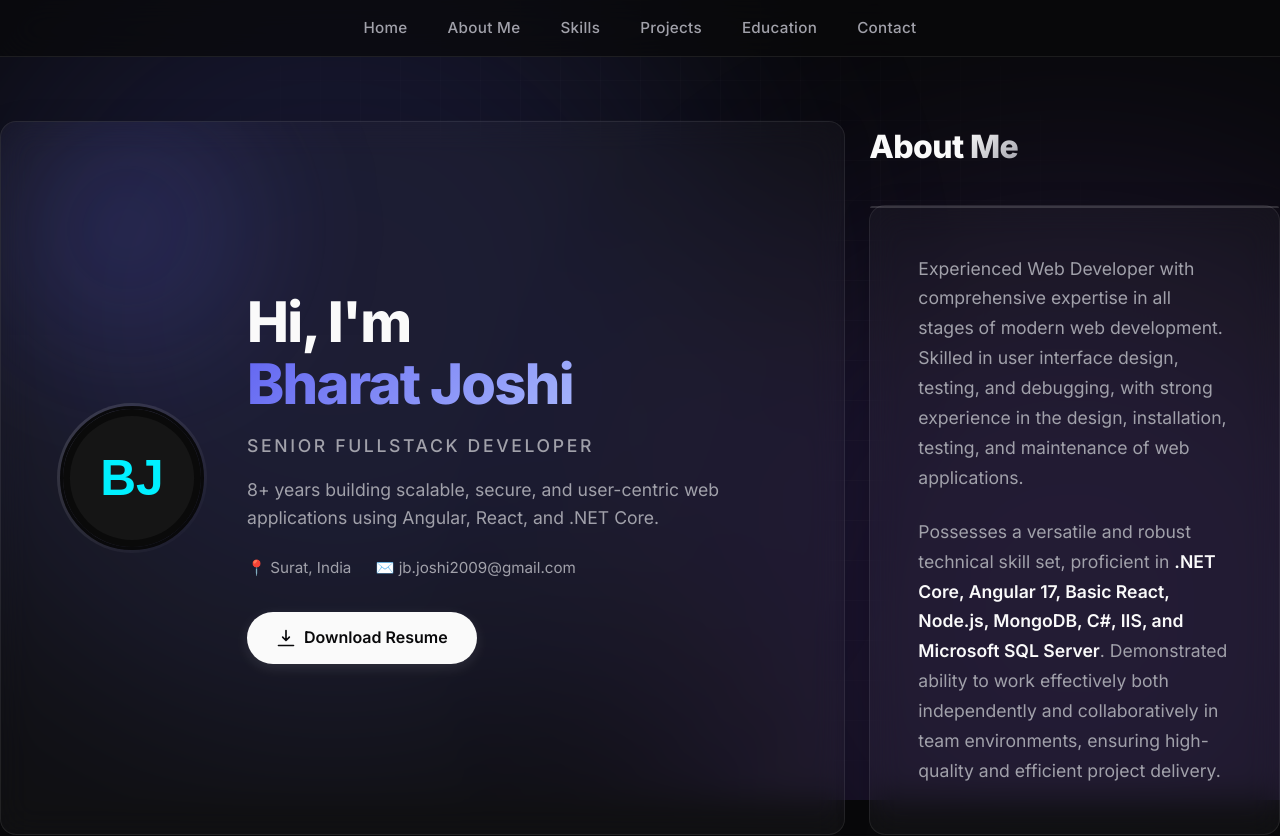
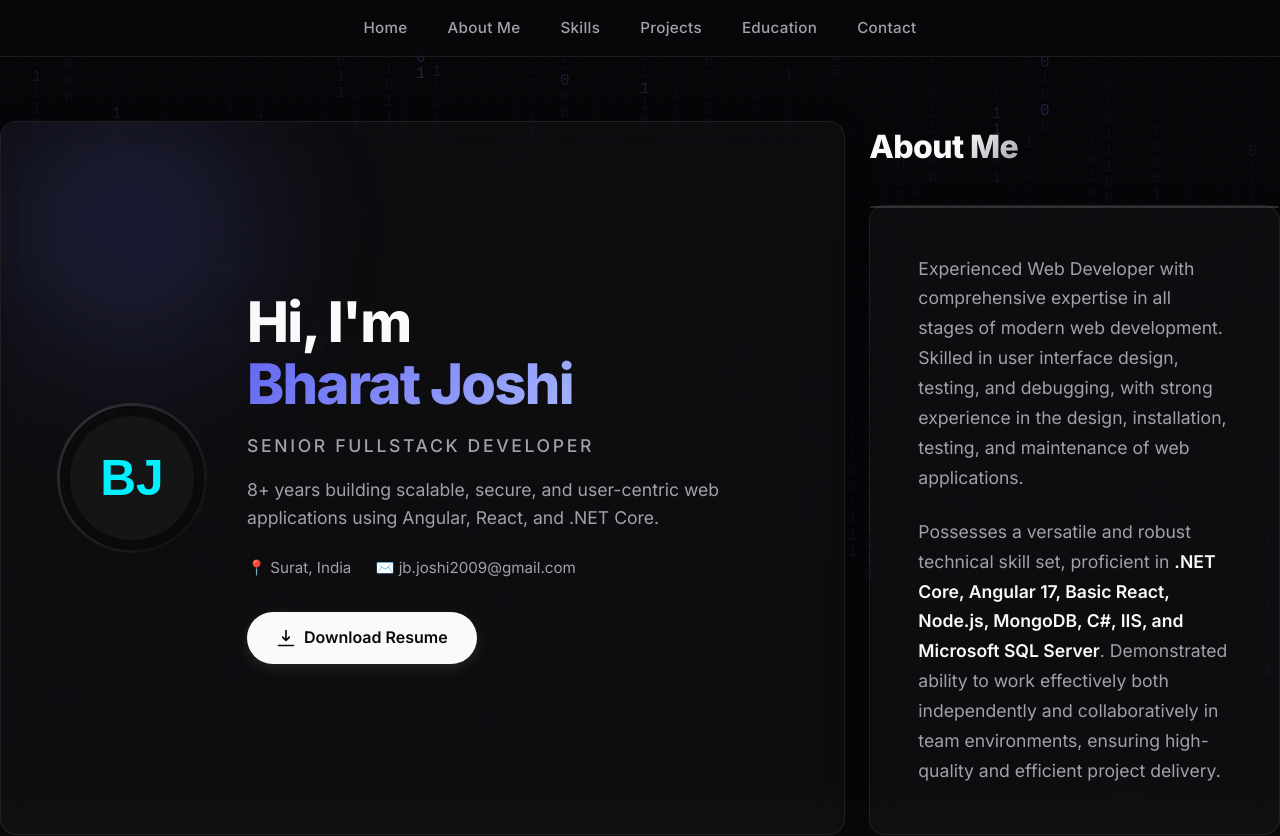
Before and after one commit to bharat-joshi/portfolio, a Next.js app: page / in a window 1280 px wide. Shown: the top 836 px of the page. Built offline with nearby package versions, Linux system fonts and the light colour scheme.

Commit message:
add binary background

```diff
--- a/app/globals.css
+++ b/app/globals.css
@@ -182,75 +182,3 @@
 ::-webkit-scrollbar-thumb:hover {
   background: rgba(255, 255, 255, 0.2);
 }
-
-/* Background Animation */
-.bg-animation {
-  position: fixed;
-  top: 0;
-  left: 0;
-  width: 100vw;
-  height: 100vh;
-  z-index: 0;
-  overflow: hidden;
-  background: var(--background);
-  pointer-events: none;
-}
-
-.bg-animation::before,
-.bg-animation::after {
-  content: "";
-  position: absolute;
-  width: 60vw;
-  height: 60vw;
-  border-radius: 50%;
-  filter: blur(120px);
-  opacity: 0.15;
-  animation: float 20s infinite ease-in-out;
-  pointer-events: none;
-}
-
-.bg-animation::before {
-  background: var(--primary);
-  top: -10vw;
-  left: -10vw;
-  animation-delay: 0s;
-}
-
-.bg-animation::after {
-  background: var(--accent);
-  bottom: -10vw;
-  right: -10vw;
-  animation-delay: -10s;
-  animation-direction: reverse;
-}
-
-@keyframes float {
-  0%, 100% {
-    transform: translate(0, 0) scale(1);
-  }
-  25% {
-    transform: translate(5vw, 10vh) scale(1.1);
-  }
-  50% {
-    transform: translate(10vw, -5vh) scale(0.9);
-  }
-  75% {
-    transform: translate(-5vw, 5vh) scale(1.05);
-  }
-}
-
-/* Grid overlay for a premium tech feel */
-.bg-grid {
-  position: absolute;
-  top: 0;
-  left: 0;
-  width: 100%;
-  height: 100%;
-  background-image:
-    linear-gradient(rgba(255, 255, 255, 0.03) 1px, transparent 1px),
-    linear-gradient(90deg, rgba(255, 255, 255, 0.03) 1px, transparent 1px);
-  background-size: 40px 40px;
-  mask-image: radial-gradient(circle at center, black, transparent 80%);
-  -webkit-mask-image: radial-gradient(circle at center, black, transparent 80%);
-  pointer-events: none;
-}
--- a/app/layout.tsx
+++ b/app/layout.tsx
@@ -3,6 +3,7 @@
 import "./globals.css";
 import Navbar from "@/components/Navbar";
 import Footer from "@/components/Footer";
+import BinaryBackground from "@/components/BinaryBackground";
 
 const inter = Inter({
   variable: "--font-inter",
@@ -72,9 +73,7 @@
   return (
     <html lang="en">
       <body className={`${inter.variable} antialiased text-foreground bg-background`}>
-        <div className="bg-animation">
-          <div className="bg-grid"></div>
-        </div>
+        <BinaryBackground />
         <div className="relative z-10">
           <Navbar />
           {children}
--- /dev/null
+++ b/components/BinaryBackground.tsx
@@ -0,0 +1,78 @@
+"use client";
+
+import { useEffect, useRef } from "react";
+
+export default function BinaryBackground() {
+  const canvasRef = useRef<HTMLCanvasElement>(null);
+
+  useEffect(() => {
+    const canvas = canvasRef.current;
+    if (!canvas) return;
+
+    const ctx = canvas.getContext("2d");
+    if (!ctx) return;
+
+    let drops: number[] = [];
+    const fontSize = 16;
+    let columns = 0;
+
+    const initCanvas = () => {
+      canvas.width = window.innerWidth;
+      canvas.height = window.innerHeight;
+
+      const newColumns = Math.ceil(canvas.width / fontSize);
+      if (newColumns !== columns) {
+        columns = newColumns;
+        // Start characters at random negative y positions to stagger them
+        drops = Array(columns).fill(0).map(() => Math.random() * -50);
+      }
+    };
+
+    initCanvas();
+    window.addEventListener("resize", initCanvas);
+
+    const draw = () => {
+      // Use semi-transparent dark background for the trail effect
+      // This matches the --background of the site #09090b
+      ctx.fillStyle = "rgba(9, 9, 11, 0.1)";
+      ctx.fillRect(0, 0, canvas.width, canvas.height);
+
+      ctx.font = `${fontSize}px monospace`;
+
+      for (let i = 0; i < drops.length; i++) {
+        // Generate binary 0 or 1
+        const text = Math.random() > 0.5 ? "1" : "0";
+
+        // Add random intensity to characters to make it look premium
+        const opacity = Math.random() > 0.9 ? 0.9 : 0.3;
+        // Apply primary color with calculated opacity
+        ctx.fillStyle = `rgba(99, 102, 241, ${opacity})`;
+
+        const dropY = drops[i] * fontSize;
+        ctx.fillText(text, i * fontSize, dropY);
+
+        // Reset back to top with slight randomness
+        if (dropY > canvas.height && Math.random() > 0.975) {
+          drops[i] = 0;
+        }
+
+        drops[i]++;
+      }
+    };
+
+    const intervalId = setInterval(draw, 120);
+
+    return () => {
+      window.removeEventListener("resize", initCanvas);
+      clearInterval(intervalId);
+    };
+  }, []);
+
+  return (
+    <canvas
+      ref={canvasRef}
+      className="fixed top-0 left-0 w-full h-full -z-[1] pointer-events-none opacity-30"
+      aria-hidden="true"
+    />
+  );
+}
```
